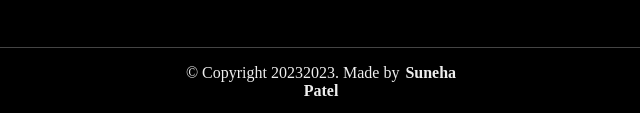
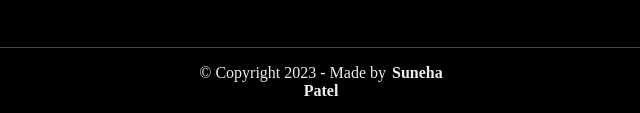
Before and after one commit to Suneha007/portfolio, a plain HTML site: page index.html in a window 1280 px wide. Shown: the part 4947-5060 px from the top of the page, 319-959 px from the left. Drawn offline with Linux system fonts and the light colour scheme.

Commit message:
Copyright fix

```diff
--- a/index.html
+++ b/index.html
@@ -36,11 +36,9 @@
           <li class="header_link-wrapper">
             <a href="#contact" class="header_link"> Contact </a>
           </li>
-
         </ul>
       </div>
     </div>
-
   </header>
 
   <!-- home -->
@@ -61,11 +59,12 @@
       </div>
     </div>
 
+    <!-- icons -->
 
-    <!-- icons -->
     <div class="home-hero_socials">
       <div class="home-hero_social">
-        <a href="https://www.linkedin.com/in/suneha-patel-a36594266/" class="home-hero_social-icon-link" rel="noreferrer" target="_blank">
+        <a href="https://www.linkedin.com/in/suneha-patel-a36594266/" class="home-hero_social-icon-link"
+          rel="noreferrer" target="_blank">
           <img src="images\linkedin-dark.svg" alt="Suneha Linkedin Profile" class="home-hero_social-icon">
         </a>
       </div>
@@ -76,7 +75,6 @@
         </a>
       </div>
     </div>
-
   </section>
 
   <!-- About  -->
@@ -135,7 +133,6 @@
     </div>
   </section>
 
-
   <!-- Projects -->
 
   <section id="projects" class="projects sec-pad">
@@ -171,8 +168,6 @@
                 class="btn btn--med btn--theme project-details__links-btn" target="_blank" rel="noreferrer">Source
                 code</a>
             </div>
-            <!--  -->
-
 
           </div>
         </div>
@@ -245,8 +240,6 @@
               id="email">
           </div>
 
-
-
           <div class="contact__form-field">
             <label class="contact__form-label" for="message">Message</label>
             <textarea required="" cols="30" rows="10" class="contact__form-input" placeholder="Enter Your Message"
@@ -294,10 +287,9 @@
         </div>
       </div>
 
-      <!-- If you give me some credit or shoutout here by linking to my website, then it will be a big thing for me and will help me a lot :) -->
       <div class="main-footer__lower">
         © Copyright
-        <script>document.write(new Date().getFullYear())</script>2023. Made by
+        <script>document.write(new Date().getFullYear())</script> -  Made by
         <a rel="noreferrer" target="_blank" href="">Suneha Patel</a>
       </div>
     </div>
```
Also changed, not shown: portfolio.css (+0 -13 lines).
